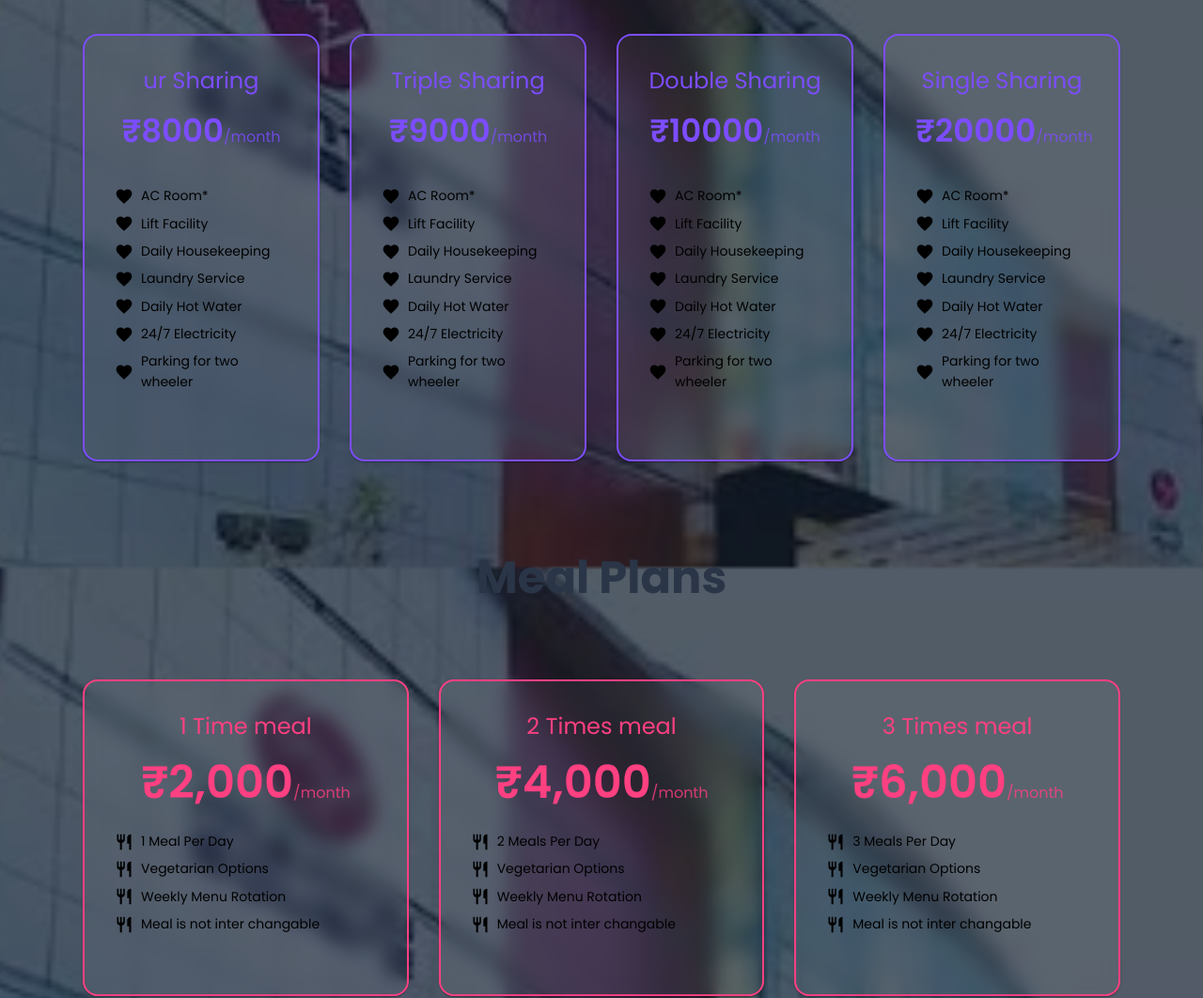
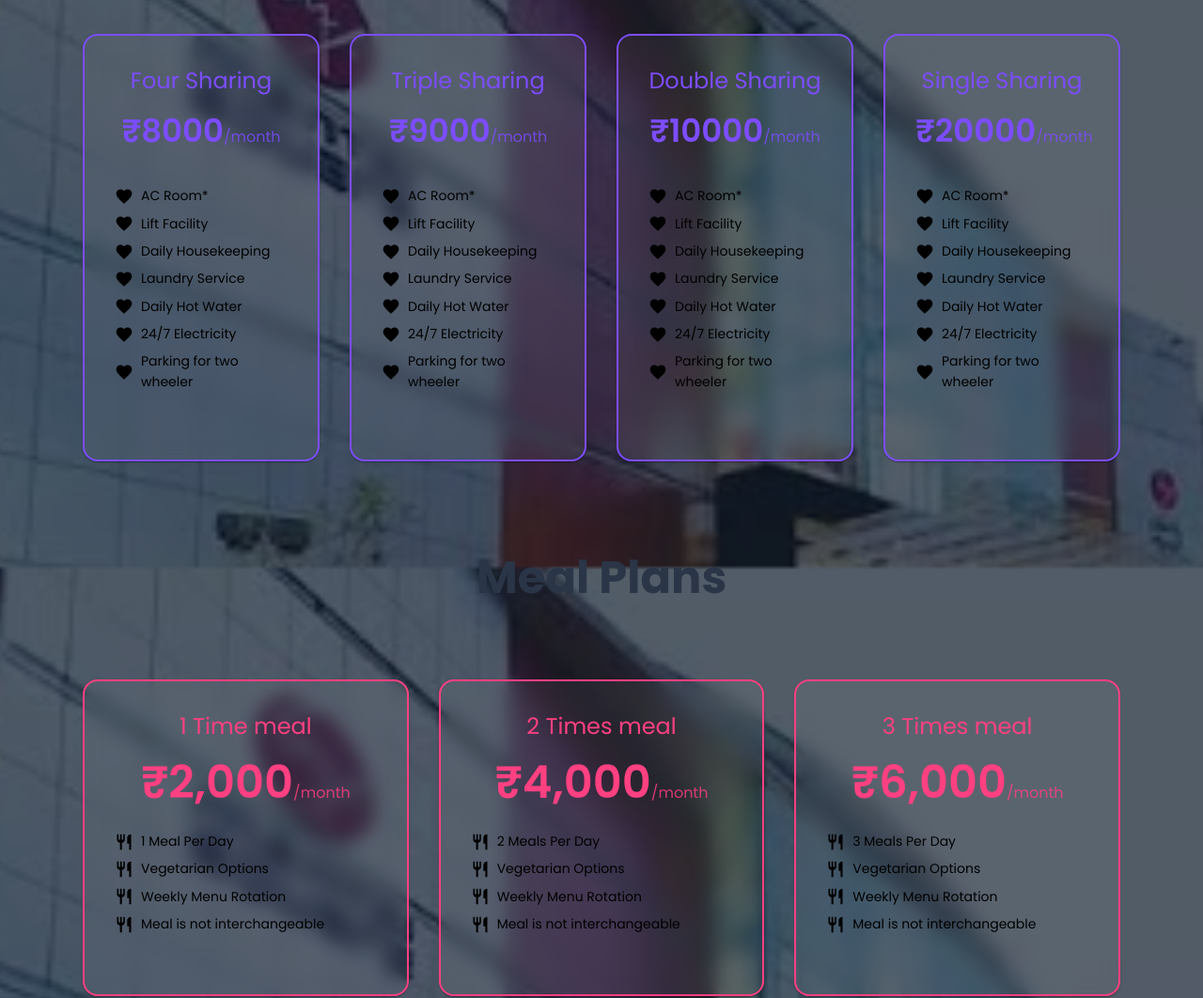
Before and after one commit to harishkumarhr2025/mantriinn_main, a React (Create React App) app in the folder admin/: page / in a window 1280 px wide. Shown: the part 996-2058 px from the top of the page at 94% size. Built offline with nearby package versions, Linux system fonts and the light colour scheme; no server answers.

Commit message:
i18n: translate all home page text (hero, features, plans, meals, spaces)

```diff
--- a/admin/src/i18n/locales/en/common.json
+++ b/admin/src/i18n/locales/en/common.json
@@ -543,5 +543,57 @@
     "waTemplates": "WA Templates",
     "accessControl": "Access Control",
     "roles": "Roles"
+  },
+  "home": {
+    "location": "Seshadripuram",
+    "virtualTour": "Virtual Tour",
+    "livingSpace": "Living Space",
+    "washRoom": "Wash Room",
+    "features": {
+      "wifi": "High-Speed WiFi",
+      "meals": "Tasty Meals",
+      "security": "24/7 Security",
+      "laundry": "Laundry Service"
+    },
+    "flexiblePlans": "Flexible Plans for Everyone",
+    "plans": {
+      "four": "Four Sharing",
+      "triple": "Triple Sharing",
+      "double": "Double Sharing",
+      "single": "Single Sharing"
+    },
+    "perMonth": "/month",
+    "amenities": {
+      "ac": "AC Room*",
+      "lift": "Lift Facility",
+      "housekeeping": "Daily Housekeeping",
+      "laundry": "Laundry Service",
+      "hotwater": "Daily Hot Water",
+      "electricity": "24/7 Electricity",
+      "parking": "Parking for two wheeler"
+    },
+    "mealPlans": "Meal Plans",
+    "meals": {
+      "one": "1 Time meal",
+      "two": "2 Times meal",
+      "three": "3 Times meal"
+    },
+    "mealFeatures": {
+      "vegOptions": "Vegetarian Options",
+      "weeklyMenu": "Weekly Menu Rotation",
+      "notInterchangeable": "Meal is not interchangeable"
+    },
+    "ourSpaces": "Our Spaces",
+    "spaces": {
+      "rooms": "Luxury Rooms",
+      "roomsDesc": "Modern AC accommodations",
+      "dining": "Dining Area",
+      "diningDesc": "Healthy meal services",
+      "common": "Common Areas",
+      "commonDesc": "Social interaction spaces",
+      "security": "Security",
+      "securityDesc": "24/7 surveillance"
+    },
+    "viewMore": "View More"
   }
 }
--- a/admin/src/i18n/locales/hi/common.json
+++ b/admin/src/i18n/locales/hi/common.json
@@ -542,6 +542,56 @@
     "whatsApp": "व्हाट्सऐप",
     "waTemplates": "WA टेम्पलेट्स",
     "accessControl": "एक्सेस कंट्रोल",
-    "roles": "भूमिकाएं"
-  }
+    "roles": "भूमिकाएं"  },
+  "home": {
+    "location": "सेशाद्रिपुरम",
+    "virtualTour": "वर्चुअल टूर",
+    "livingSpace": "रहने की जगह",
+    "washRoom": "वॉशरूम",
+    "features": {
+      "wifi": "हाई-स्पीड WiFi",
+      "meals": "स्वादिष्ट भोजन",
+      "security": "24/7 सुरक्षा",
+      "laundry": "लॉन्ड्री सेवा"
+    },
+    "flexiblePlans": "सभी के लिए लचीले प्लान",
+    "plans": {
+      "four": "चार साझा",
+      "triple": "तीन साझा",
+      "double": "दो साझा",
+      "single": "एकल"
+    },
+    "perMonth": "/माह",
+    "amenities": {
+      "ac": "AC कमरा*",
+      "lift": "लिफ्ट सुविधा",
+      "housekeeping": "दैनिक हाउसकीपिंग",
+      "laundry": "लॉन्ड्री सेवा",
+      "hotwater": "दैनिक गर्म पानी",
+      "electricity": "24/7 बिजली",
+      "parking": "दोपहिया वाहन पार्किंग"
+    },
+    "mealPlans": "भोजन योजनाएं",
+    "meals": {
+      "one": "1 बार भोजन",
+      "two": "2 बार भोजन",
+      "three": "3 बार भोजन"
+    },
+    "mealFeatures": {
+      "vegOptions": "शाकाहारी विकल्प",
+      "weeklyMenu": "साप्ताहिक मेनू रोटेशन",
+      "notInterchangeable": "भोजन परिवर्तनीय नहीं है"
+    },
+    "ourSpaces": "हमारे स्थान",
+    "spaces": {
+      "rooms": "लक्जरी कमरे",
+      "roomsDesc": "आधुनिक AC आवास",
+      "dining": "भोजन क्षेत्र",
+      "diningDesc": "स्वस्थ भोजन सेवाएं",
+      "common": "सामान्य क्षेत्र",
+      "commonDesc": "सामाजिक स्थान",
+      "security": "सुरक्षा",
+      "securityDesc": "24/7 निगरानी"
+    },
+    "viewMore": "और देखें"  }
 }
--- a/admin/src/i18n/locales/kn/common.json
+++ b/admin/src/i18n/locales/kn/common.json
@@ -543,5 +543,57 @@
     "waTemplates": "WA ಟೆಂಪ್ಲೇಟ್‌ಗಳು",
     "accessControl": "ಪ್ರವೇಶ ನಿಯಂತ್ರಣ",
     "roles": "ಪಾತ್ರಗಳು"
+  },
+  "home": {
+    "location": "ಸೇಶಾದ್ರಿಪುರಂ",
+    "virtualTour": "ವರ್ಚುವಲ್ ಟೂರ್",
+    "livingSpace": "ವಾಸದ ಸ್ಥಳ",
+    "washRoom": "ವಾಶ್‌ರೂಮ್",
+    "features": {
+      "wifi": "ಹೈ-ಸ್ಪೀಡ್ WiFi",
+      "meals": "ರುಚಿಕರ ಊಟ",
+      "security": "24/7 ಭದ್ರತೆ",
+      "laundry": "ಲಾಂಡ್ರಿ ಸೇವೆ"
+    },
+    "flexiblePlans": "ಎಲ್ಲರಿಗೂ ಹೊಂದಿಕೊಳ್ಳುವ ಯೋಜನೆಗಳು",
+    "plans": {
+      "four": "ನಾಲ್ಕು ಹಂಚಿಕೆ",
+      "triple": "ಮೂರು ಹಂಚಿಕೆ",
+      "double": "ಎರಡು ಹಂಚಿಕೆ",
+      "single": "ಒಂಟಿ"
+    },
+    "perMonth": "/ತಿಂಗಳು",
+    "amenities": {
+      "ac": "AC ಕೊಠಡಿ*",
+      "lift": "ಲಿಫ್ಟ್ ಸೌಲಭ್ಯ",
+      "housekeeping": "ದೈನಂದಿನ ಹೌಸ್‌ಕೀಪಿಂಗ್",
+      "laundry": "ಲಾಂಡ್ರಿ ಸೇವೆ",
+      "hotwater": "ದೈನಂದಿನ ಬಿಸಿನೀರು",
+      "electricity": "24/7 ವಿದ್ಯುತ್",
+      "parking": "ದ್ವಿಚಕ್ರ ವಾಹನ ಪಾರ್ಕಿಂಗ್"
+    },
+    "mealPlans": "ಊಟದ ಯೋಜನೆಗಳು",
+    "meals": {
+      "one": "1 ಬಾರಿ ಊಟ",
+      "two": "2 ಬಾರಿ ಊಟ",
+      "three": "3 ಬಾರಿ ಊಟ"
+    },
+    "mealFeatures": {
+      "vegOptions": "ಸಸ್ಯಾಹಾರಿ ಆಯ್ಕೆಗಳು",
+      "weeklyMenu": "ಸಾಪ್ತಾಹಿಕ ಮೆನು ರೊಟೇಶನ್",
+      "notInterchangeable": "ಊಟ ಬದಲಾಯಿಸಲಾಗುವುದಿಲ್ಲ"
+    },
+    "ourSpaces": "ನಮ್ಮ ಸ್ಥಳಗಳು",
+    "spaces": {
+      "rooms": "ಐಶ್ವರ್ಯಮಯ ಕೊಠಡಿಗಳು",
+      "roomsDesc": "ಆಧುನಿಕ AC ವಸತಿ",
+      "dining": "ಊಟದ ಪ್ರದೇಶ",
+      "diningDesc": "ಆರೋಗ್ಯಕರ ಊಟ ಸೇವೆಗಳು",
+      "common": "ಸಾಮಾನ್ಯ ಪ್ರದೇಶಗಳು",
+      "commonDesc": "ಸಾಮಾಜಿಕ ಸ್ಥಳಗಳು",
+      "security": "ಭದ್ರತೆ",
+      "securityDesc": "24/7 ನಿಗಾ"
+    },
+    "viewMore": "ಇನ್ನಷ್ಟು ನೋಡಿ"
   }
 }
--- a/admin/src/views/Home/Home.jsx
+++ b/admin/src/views/Home/Home.jsx
@@ -188,7 +188,7 @@ const Home = () => {
                       cursor: 'pointer',
                     }}
                   >
-                    seshadriupuram
+                    {t('home.location')}
                   </Typography>
                   <LocationOn
                     className="location-icon"
@@ -213,7 +213,7 @@ const Home = () => {
                   fontFamily: 'Poppins',
                 }}
               >
-                Virtual Tour
+                {t('home.virtualTour')}
               </Button>
             </Grid>
             <Grid item xs={12} md={6}>
@@ -273,7 +273,7 @@ const Home = () => {
                             variant="subtitle1"
                             sx={{ color: '#fff', fontFamily: 'Poppins' }}
                           >
-                            {item === 1 || item === 2 ? 'Living Space' : 'Wash Room'}
+                            {item === 1 || item === 2 ? t('home.livingSpace') : t('home.washRoom')}
                           </Typography>
                         </div>
                       </div>
@@ -287,10 +287,10 @@ const Home = () => {
           {/* Features Grid */}
           <Grid container spacing={4} sx={{ mb: 12 }}>
             {[
-              { icon: <Wifi sx={{ fontSize: 40 }} />, title: 'High-Speed WiFi' },
-              { icon: <Restaurant sx={{ fontSize: 40 }} />, title: 'Tasty Meals' },
-              { icon: <Security sx={{ fontSize: 40 }} />, title: '24/7 Security' },
-              { icon: <LocalLaundryService sx={{ fontSize: 40 }} />, title: 'Laundry Service' },
+              { icon: <Wifi sx={{ fontSize: 40 }} />, title: t('home.features.wifi') },
+              { icon: <Restaurant sx={{ fontSize: 40 }} />, title: t('home.features.meals') },
+              { icon: <Security sx={{ fontSize: 40 }} />, title: t('home.features.security') },
+              { icon: <LocalLaundryService sx={{ fontSize: 40 }} />, title: t('home.features.laundry') },
             ].map((feature, index) => (
               <Grid item xs={12} sm={6} md={3} key={index}>
                 <Card
@@ -336,10 +336,10 @@ const Home = () => {
                   fontFamily: 'Poppins',
                 }}
               >
-                Flexible Plans for Everyone
+                {t('home.flexiblePlans')}
               </Typography>
             </Grid>
-            {['ur Sharing', 'Triple Sharing', 'Double Sharing', 'Single Sharing'].map(
+            {[t('home.plans.four'), t('home.plans.triple'), t('home.plans.double'), t('home.plans.single')].map(
               (plan, index) => (
                 <Grid item xs={12} sm={6} md={3} key={index}>
                   <Card
@@ -385,7 +385,7 @@ const Home = () => {
                           fontFamily: 'Poppins',
                         }}
                       >
-                        /month
+                        {t('home.perMonth')}
                       </Typography>
                     </Typography>
                     <ul
@@ -398,13 +398,13 @@ const Home = () => {
                       }}
                     >
                       {[
-                        'AC Room*',
-                        'Lift Facility',
-                        'Daily Housekeeping',
-                        'Laundry Service',
-                        'Daily Hot Water',
-                        '24/7 Electricity',
-                        'Parking for two wheeler',
+                        t('home.amenities.ac'),
+                        t('home.amenities.lift'),
+                        t('home.amenities.housekeeping'),
+                        t('home.amenities.laundry'),
+                        t('home.amenities.hotwater'),
+                        t('home.amenities.electricity'),
+                        t('home.amenities.parking'),
                       ].map((item, i) => (
                         <li
                           key={i}
@@ -446,10 +446,10 @@ const Home = () => {
                   fontFamily: 'Poppins',
                 }}
               >
-                Meal Plans
+                {t('home.mealPlans')}
               </Typography>
             </Grid>
-            {['1 Time meal', '2 Times meal', '3 Times meal'].map((plan, index) => (
+            {[t('home.meals.one'), t('home.meals.two'), t('home.meals.three')].map((plan, index) => (
               <Grid item xs={12} sm={6} md={4} key={index}>
                 <Card
                   sx={{
@@ -495,7 +495,7 @@ const Home = () => {
                         fontFamily: 'Poppins',
                       }}
                     >
-                      /month
+                      {t('home.perMonth')}
                     </Typography>
                   </Typography>
                   <ul
@@ -509,9 +509,9 @@ const Home = () => {
                   >
                     {[
                       `${index + 1} Meal${index > 0 ? 's' : ''} Per Day`,
-                      'Vegetarian Options',
-                      'Weekly Menu Rotation',
-                      'Meal is not inter changable',
+                      t('home.mealFeatures.vegOptions'),
+                      t('home.mealFeatures.weeklyMenu'),
+                      t('home.mealFeatures.notInterchangeable'),
                     ].map((item, i) => (
                       <li
                         key={i}
@@ -549,14 +549,14 @@ const Home = () => {
                 fontFamily: 'Poppins',
               }}
             >
-              Our Spaces
+              {t('home.ourSpaces')}
             </Typography>
             <Grid container spacing={2}>
               {[
-                { title: 'Luxury Rooms', desc: 'Modern AC accommodations' },
-                { title: 'Dining Area', desc: 'Healthy meal services' },
-                { title: 'Common Areas', desc: 'Social interaction spaces' },
-                { title: 'Security', desc: '24/7 surveillance' },
+                { title: t('home.spaces.rooms'), desc: t('home.spaces.roomsDesc') },
+                { title: t('home.spaces.dining'), desc: t('home.spaces.diningDesc') },
+                { title: t('home.spaces.common'), desc: t('home.spaces.commonDesc') },
+                { title: t('home.spaces.security'), desc: t('home.spaces.securityDesc') },
               ].map((space, index) => (
                 <Grid item xs={12} sm={6} md={4} key={index}>
                   <Card
@@ -616,7 +616,7 @@ const Home = () => {
                             fontFamily: 'Poppins',
                           }}
                         >
-                          View More
+                          {t('home.viewMore')}
                         </Button>
                       </Box>
                     </Box>
```
